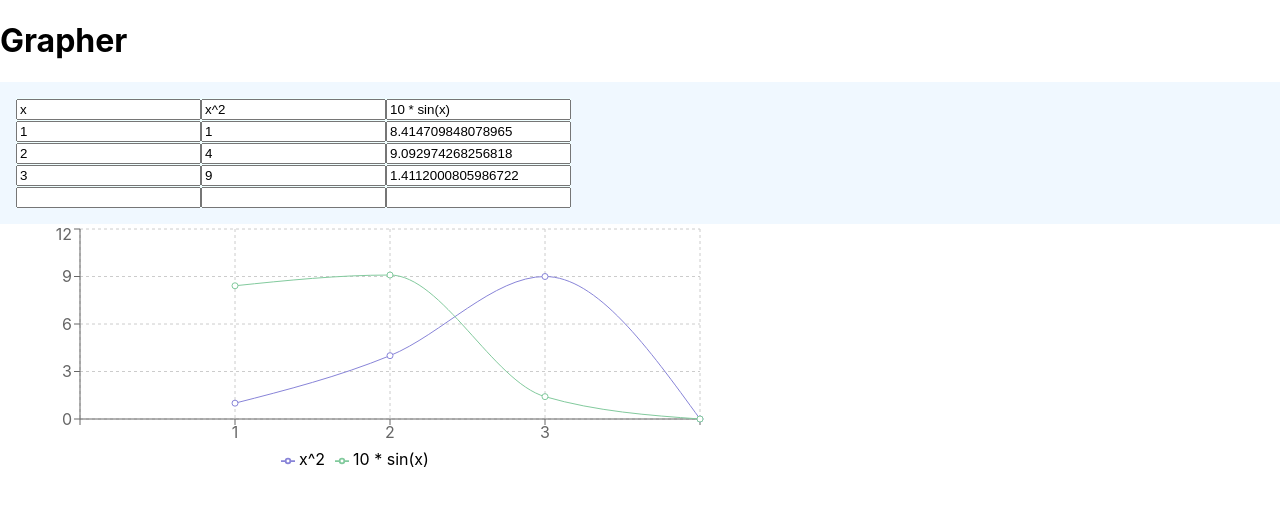
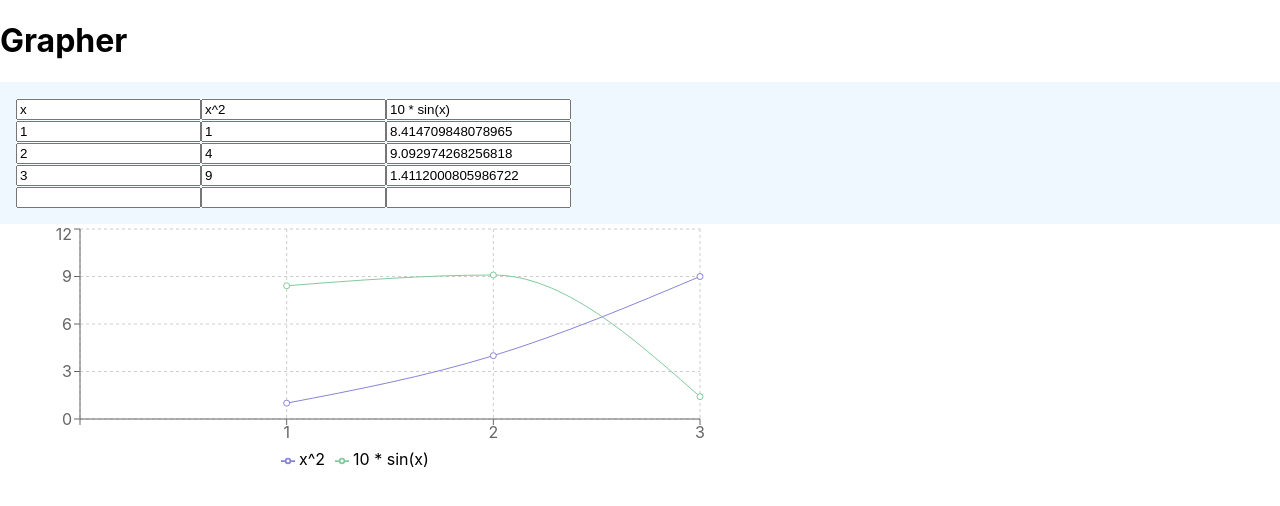
Before and after one commit to ericgrosse/grapher, a React (Create React App) app: page / in a window 1280 px wide. Shown: the top 506 px of the page. Built offline with nearby package versions, Linux system fonts and the light colour scheme.

Commit message:
Added logic to handle empty rows (with regards to graphing)

```diff
--- a/src/App.js
+++ b/src/App.js
@@ -237,23 +237,30 @@ class App extends React.Component {
 
   render() {
     const graphKeys = this.state.table.map(column => column[0])
-    const rowLength = this.state.table[0].length - 1
     const columnLength = this.state.table.length - 1
-    const graphValues = [...new Array(rowLength + 1)].map(() => { return {} })
+    const nonEmptyRows = this.state.table[0].filter(cell => !!cell)
+    const graphValues = [...new Array(nonEmptyRows.length)].map(() => { return {} })
 
     const strokeColors = [...new Array(columnLength + 1)].map((el, index) => {
       const baseColors = ['#8884d8', '#82ca9d', '#e91e63', '#00bcd4']
       return baseColors[index % baseColors.length]
     })
 
+    // Iterate through the table cells to populate the graphValues array of objects
     this.state.table.map((column, columnIndex) => {
-      column.map((row, rowIndex) => {
+      column
+      .filter(row => !!row)
+      .map((row, rowIndex) => {
         if (rowIndex === 0) {
           return null
         }
 
         const currentKey = graphKeys[columnIndex]
-        graphValues[rowIndex][currentKey] = row
+
+        if (graphValues && graphValues[rowIndex]) {
+          graphValues[rowIndex][currentKey] = row
+        }
+
         return null
       })
       return null
```
